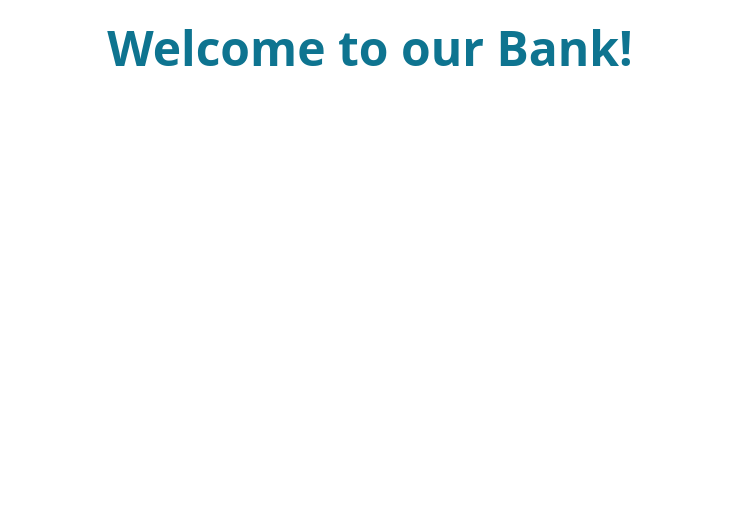
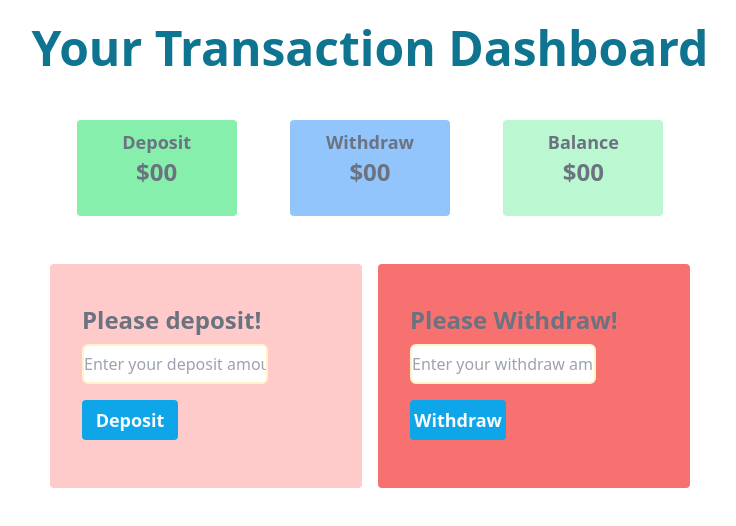
Before and after one commit to Irfananik/simple-banking-system-with-js, a plain HTML site: page banking.html in a window 1280 px wide. Shown: the whole page, without its empty margins (270-1006 px from the left). Drawn offline with nearby package versions, Linux system fonts and the light colour scheme.

Commit message:
Transaction design complete

```diff
--- a/banking.html
+++ b/banking.html
@@ -14,8 +14,43 @@
 
 <body>
     <header>
-        <h1 class="text-5xl text-center text-cyan-700 font-extrabold my-6">Welcome to our Bank! </h1>
+        <h1 class="text-5xl text-center text-cyan-700 font-extrabold my-6">Your Transaction Dashboard</h1>
     </header>
+
+    <main class=" w-2/4 mx-auto">
+        <!-- money transaction part -->
+        <section class="my-12">
+            <div class="grid grid-cols-3">
+                <div class="mx-auto bg-green-300 w-3/4 h-24 p-2 rounded">
+                    <h2 class="text-center font-bold text-gray-500 text-lg">Deposit</h2>
+                    <h2 class="text-center font-bold text-gray-500 text-2xl">$00</h2>
+                </div>
+                <div class="mx-auto bg-blue-300 w-3/4 h-24 p-2 rounded">
+                    <h2 class="text-center font-bold text-gray-500 text-lg">Withdraw</h2>
+                    <h2 class="text-center font-bold text-gray-500 text-2xl">$00</h2>
+                </div>
+                <div class="mx-auto bg-green-200 w-3/4 h-24 p-2 rounded">
+                    <h2 class="text-center font-bold text-gray-500 text-lg">Balance</h2>
+                    <h2 class="text-center font-bold text-gray-500 text-2xl">$00</h2>
+                </div>
+            </div>
+        </section>
+        <!-- deposit and Withdraw -->
+        <section class="">
+            <div class="grid grid-cols-2 gap-4">
+                <div class="bg-red-200 p-8 rounded w-4/4">
+                    <h2 class="font-bold text-gray-500 text-2xl my-2">Please deposit!</h2>
+                    <input id="deposit-input" class="text-center border-2 border-amber-100 rounded-md block w-3/4 h-10" type="text" placeholder="Enter your deposit amount!">
+                    <button id="deposit-btn" class="bg-sky-500 w-24 h-10 my-4 rounded text-slate-50 font-bold text-lg">Deposit</button>
+                </div>
+                <div class="bg-red-400 p-8 rounded w-4/4">
+                    <h2 class="font-bold text-gray-500 text-2xl my-2">Please Withdraw!</h2>
+                    <input id="withdraw-input" class="text-center border-2 border-amber-100 rounded-md block w-3/4 h-10" type="text" placeholder="Enter your withdraw amount!">
+                    <button id="withdraw-btn" class="bg-sky-500 w-24 h-10 my-4 rounded text-slate-50 font-bold text-lg">Withdraw</button>
+                </div>
+            </div>
+        </section>
+    </main>
     <script src="js/main.js"></script>
 </body>
 
```
